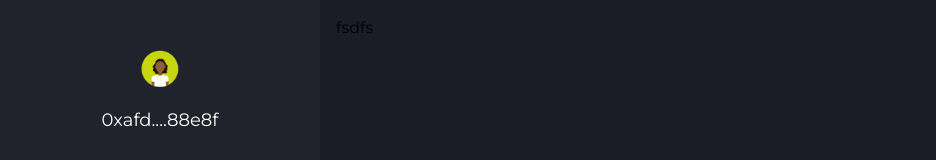
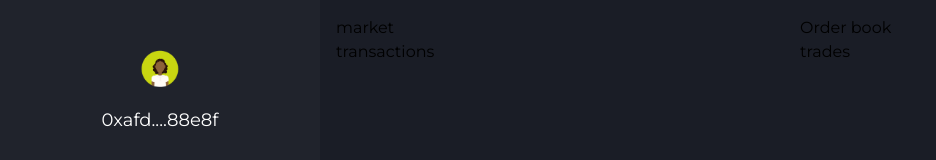
Before and after one commit to Mr-DecodeBlock/Decentralize-Token-Exchange, a React (Create React App) app: page / in a window 1280 px wide. Shown: the top 160 px of the page, without its empty margins (0-936 px from the left). Built offline with nearby package versions, Linux system fonts and the light colour scheme.

Commit message:
dex token exchange

```diff
--- a/src/App.js
+++ b/src/App.js
@@ -38,7 +38,21 @@ export default function App() {
         </nav>
 
         <main className="w-9/12 p-4">
-          <p>fsdfs</p>
+          {/* title */}
+          <div className="grid grid-cols-2">
+            <div>
+              <p>market</p>
+            </div>
+            <div>
+              <p>Order book</p>
+            </div>
+            <div>
+              <p>transactions</p>
+            </div>
+            <div>
+              <p>trades</p>
+            </div>
+          </div>
         </main>
       </div>
     </div>
```
